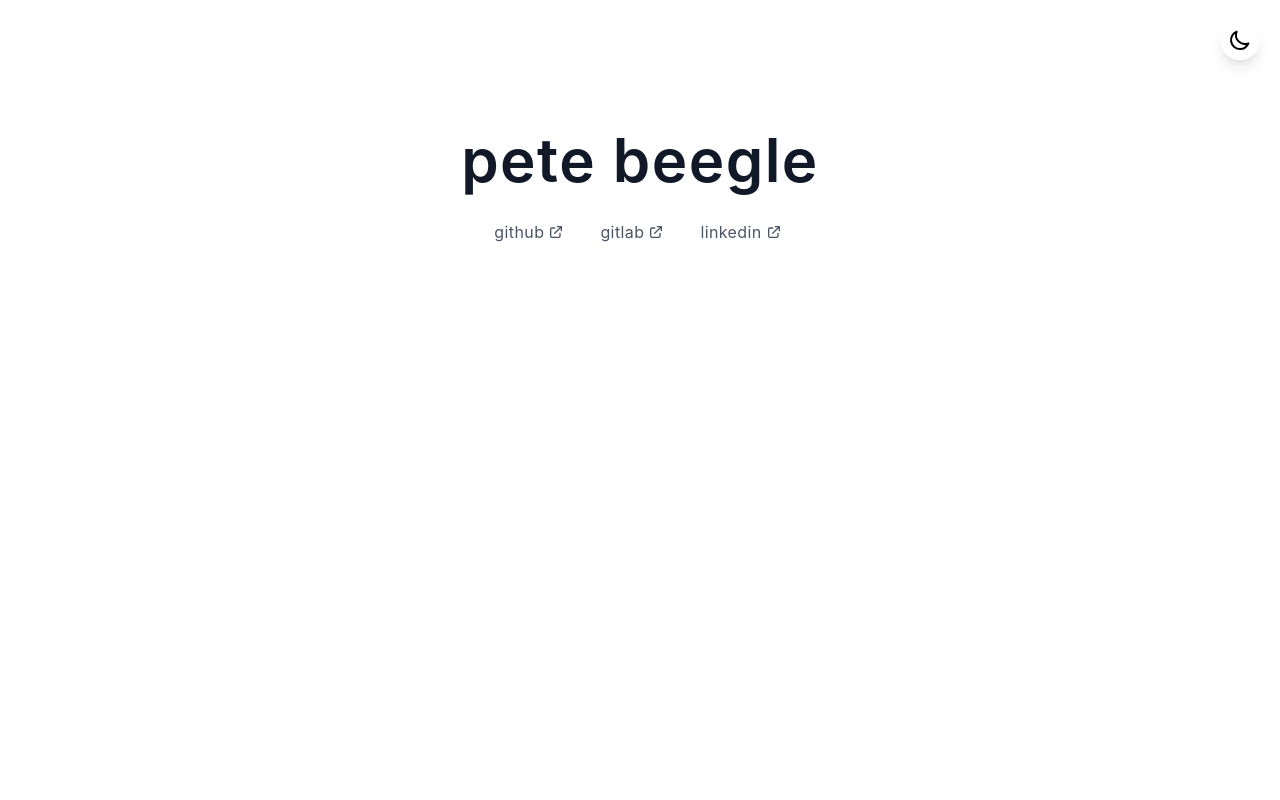
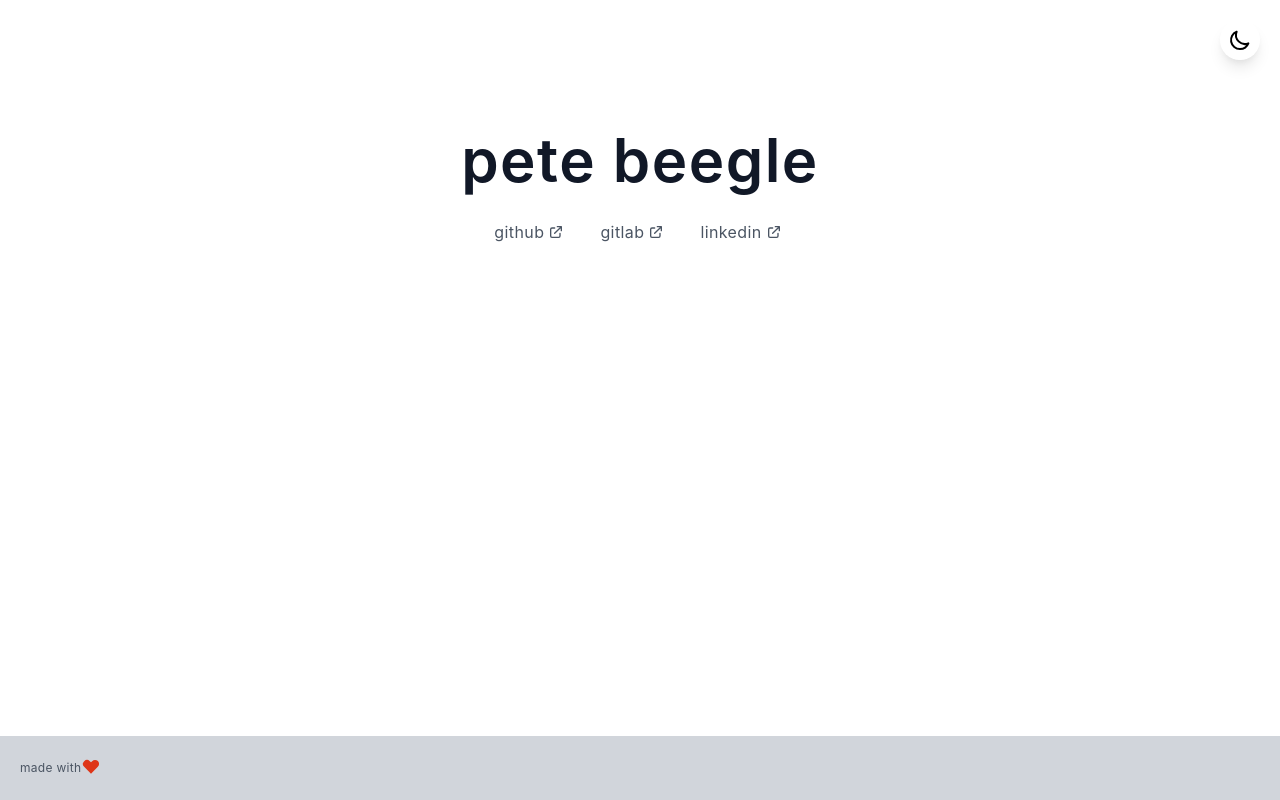
Before and after one commit to petebeegle/petebeegle.com, a Next.js app: page / in a window 1280 px wide. Built offline with nearby package versions, Linux system fonts and the light colour scheme.

Commit message:
add footer component

```diff
--- a/src/components/layouts/DefaultLayout.tsx
+++ b/src/components/layouts/DefaultLayout.tsx
@@ -1,4 +1,5 @@
 import Header from '@module/Header/Header';
+import Footer from '@module/Footer/Footer';
 
 type Props = {
   children: React.ReactNode;
@@ -8,6 +9,7 @@ const DefaultLayout = ({ children }: Props): JSX.Element => (
   <div className="flex flex-col h-screen">
     <Header />
     <div className="flex-grow">{children}</div>
+    <Footer />
   </div>
 );
 
--- /dev/null
+++ b/src/components/modules/Footer/Footer.tsx
@@ -0,0 +1,25 @@
+const Footer = (): JSX.Element => (
+  <footer className="p-5 bg-gray-300 dark:bg-gray-900 text-gray-600 dark:text-gray-300 text-xs">
+    <div className="flex flex-1 justify-between">
+      <span className="flex dark:text-white tracking-wide leading-loose">
+        <p>made with</p>
+        <svg
+          xmlns="http://www.w3.org/2000/svg"
+          className="h-5 w-5"
+          viewBox="0 0 20 20"
+          fill="#de3618"
+          aria-labelledby="heartTitle"
+        >
+          <title id="heartTitle">love</title>
+          <path
+            fillRule="evenodd"
+            d="M3.172 5.172a4 4 0 015.656 0L10 6.343l1.172-1.171a4 4 0 115.656 5.656L10 17.657l-6.828-6.829a4 4 0 010-5.656z"
+            clipRule="evenodd"
+          />
+        </svg>
+      </span>
+    </div>
+  </footer>
+);
+
+export default Footer;
```
